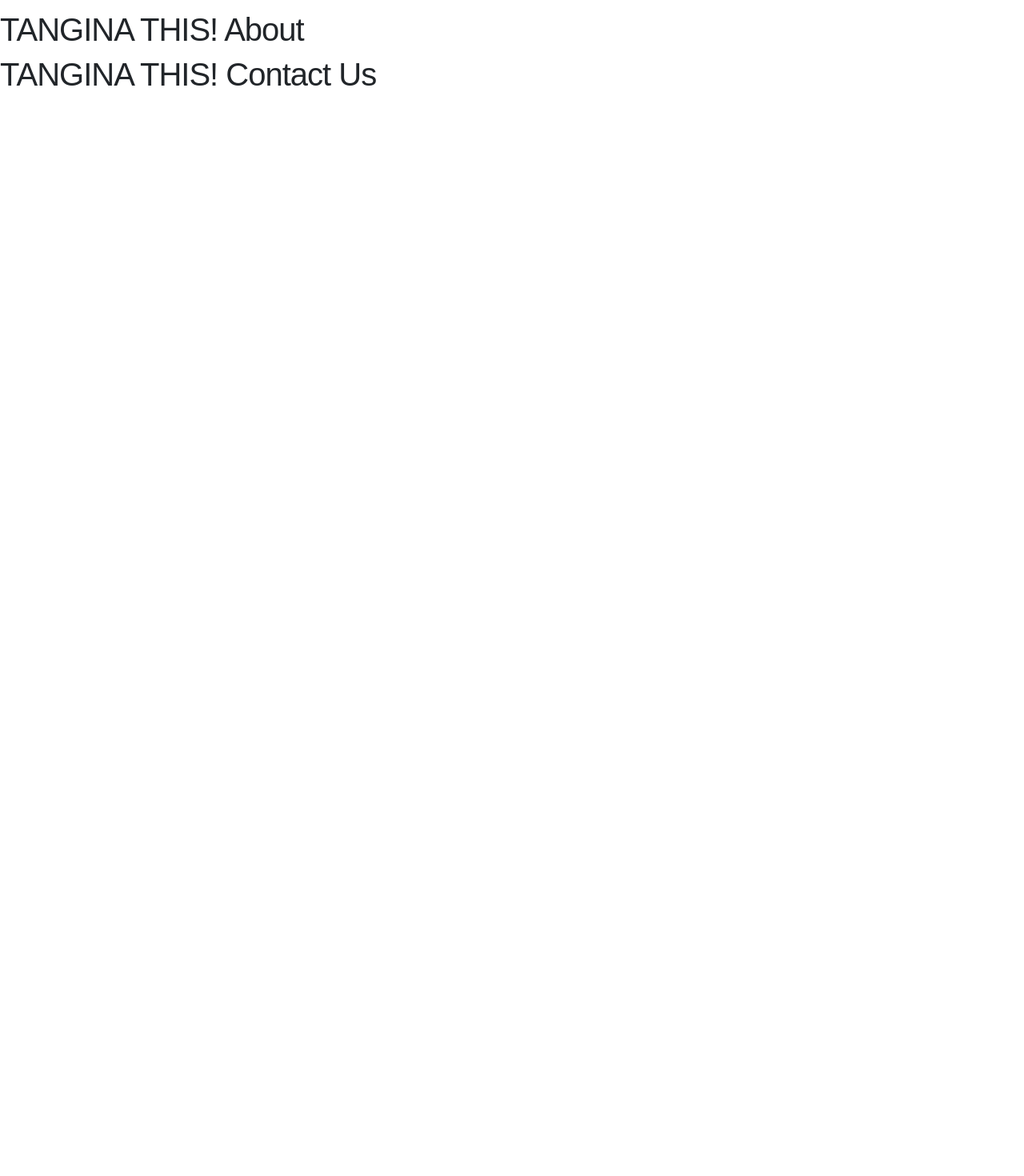
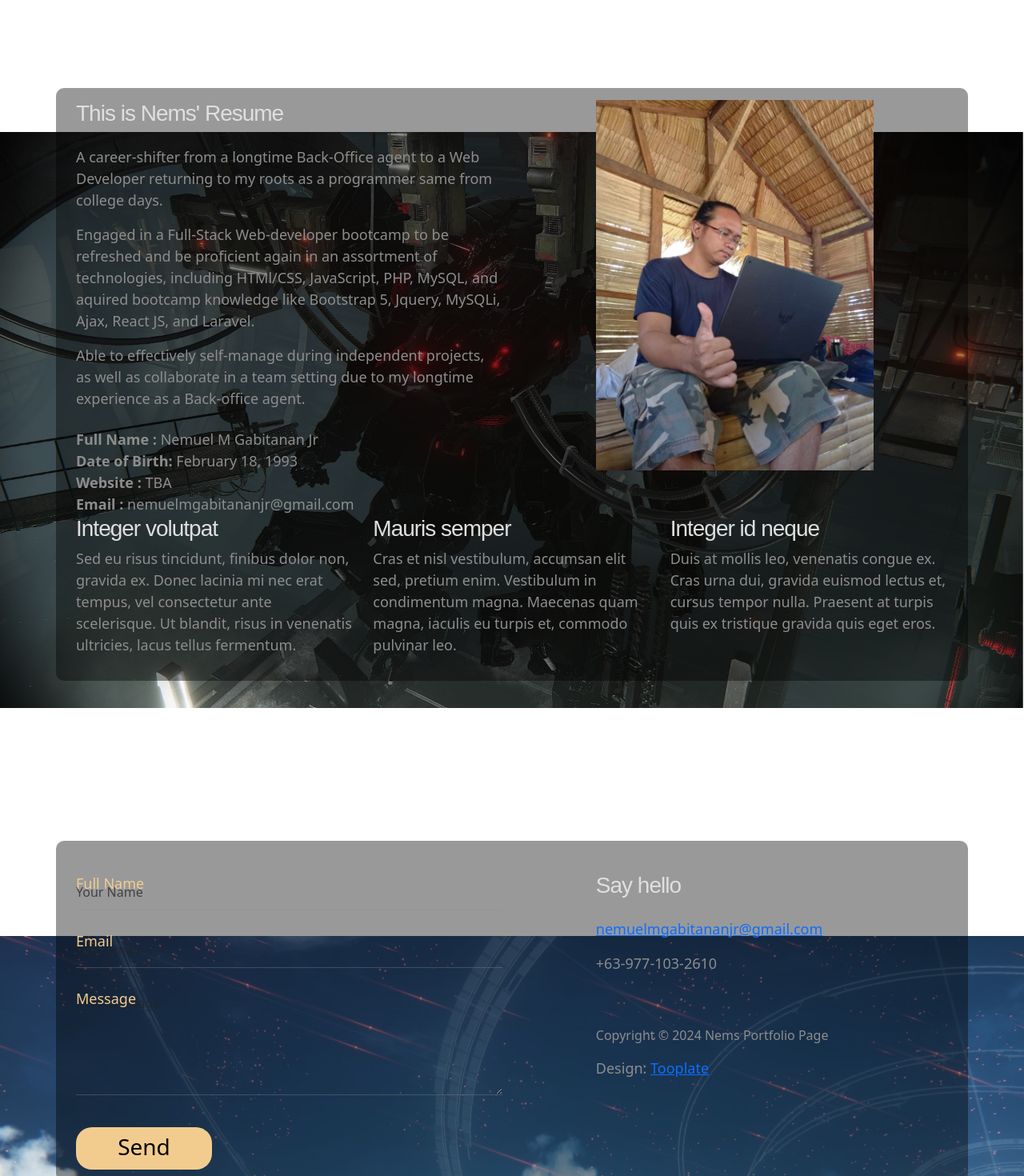
Before and after one commit to nmgbtnan/nmzgabitnan.github.io, a React (Create React App) app: page / in a window 1280 px wide. Shown: the part 900-2370 px from the top of the page at 80% size. Before the commit the page ends 1025 px from the top, so only its background shows below. Built offline with nearby package versions, Linux system fonts and the light colour scheme; grey boxes are pictures that could not be loaded.

Commit message:
Update as of 3-6-2024, About and Contact section added

```diff
--- a/package.json
+++ b/package.json
@@ -9,6 +9,7 @@
     "axios": "^1.6.7",
     "bootstrap": "^5.3.3",
     "react": "^18.2.0",
+    "react-bootstrap": "^2.10.1",
     "react-dom": "^18.2.0",
     "react-icon": "^1.0.0",
     "react-icons": "^5.0.1",
--- a/public/index.html
+++ b/public/index.html
@@ -24,7 +24,7 @@
       work correctly both with client-side routing and a non-root public URL.
       Learn how to configure a non-root public URL by running `npm run build`.
     -->
-    <title>React App</title>
+    <title>Portfolio - Nems Gabitanan</title>
   </head>
   <body>
     <noscript>You need to enable JavaScript to run this app.</noscript>
--- a/src/component/css/tooplate-kool-form-pack.css
+++ b/src/component/css/tooplate-kool-form-pack.css
@@ -209,7 +209,7 @@ strong {
   SITE HEADER
 -----------------------------------------*/
 .site-header {
-  position: sticky;
+  position:sticky;
   z-index: 22;
   top: 0;
   right: 0;
@@ -343,39 +343,6 @@ strong {
   top: 50%;
   left: 35px;
   transform: translate(-50%, 0);
-}
-
-.video-wrap {
-  z-index: -100;
-}
-
-.custom-video {
-  position: absolute;
-  top: 0;
-  left: 0;
-  object-fit: cover;
-  width: 100%;
-  height: 100%;
-}
-
-.bg-img1 {
-  position: absolute;
-  top: 1080px;
-  left: 0;
-  object-fit: cover;
-  width: 100%;
-  height: 100%;
-  z-index: -100;
-}
-
-.bg-img2 {
-  position: absolute;
-  top: 2070px;
-  left: 0;
-  object-fit: cover;
-  width: 100%;
-  height: 100%;
-  z-index: -99;
 }
 
 .about .container {
@@ -722,12 +689,57 @@ strong {
   .copyright-text {
     font-size: var(--base-font-size);
   }
+/*---------------------------------------
+VIDEO BACKGROUND SETUP
+-----------------------------------------*/
+  .video-wrap {
+    z-index: -100;
+  }
 
+  .custom-video {
+    position: absolute;
+    top: 0;
+    left: 0;
+    object-fit: cover;
+    width: 100%;
+    height: 100%;
+  }
+
+/*---------------------------------------
+BACKGROUND SETUP
+-----------------------------------------*/
+
+  .bg-img1 {
+    /* position: absolute;
+    top: 1080px;
+    left: 0;
+    object-fit: cover;
+    width: 100%;
+    height: 100%;
+    z-index: -100; */
+    position: absolute;
+    /* top: 1080px;
+    left: 0; */
+    object-fit: cover;
+    /* width: 100%;
+    height: 100%;
+    z-index: -100; */
+  }
+
+  .bg-img2 {
+    position: absolute;
+    top: 2070px;
+    left: 0;
+    object-fit: cover;
+    width: 100%;
+    height: 100%;
+    z-index: -99;
+  }
 
 /*---------------------------------------
   RESPONSIVE STYLES
 -----------------------------------------*/
-@media screen and (max-width: 991px) {
+@media screen and (max-width: 1025px) {
   h1 {
     font-size: 36px;
   }
@@ -758,6 +770,25 @@ strong {
   }
 }
 
+  .bg-img1 {
+  top: 1065px;
+  left: 0;
+  width: 100%;
+  height: 100%;
+  z-index: -100;
+}
+
+@media (min-width: 481px) and (max-width: 1024px) {
+  .bg-img1 {
+    top: 1080px;
+    left: 0;
+    width: 100%;
+    height: 100%;
+    z-index: -100;
+  }
+}
+
+
 @media screen and (max-width: 480px) {
   .site-header .social-icon {
     display: none !important;
--- a/src/component/pages/About.js
+++ b/src/component/pages/About.js
@@ -1,14 +1,50 @@
 import React from 'react';
 import '../css/tooplate-kool-form-pack.css';
 import 'bootstrap/dist/css/bootstrap.css';
+import Image from 'react-bootstrap/Image';
+import aboutPic from '../images/nems4.jpg';
+import aboutBG from '../images/ACVI1.jpg';
 
 function About() {
     return (
-        <header className="header">
-            <div>
-                <h1>TANGINA THIS! About</h1>
+        <section className="about section-padding" id="about">
+            <div className="container">
+                <div className="row">
+                    <div className="col-lg-6 col-md-6 col-12">
+                        <h3 className="mb-4">This is Nems' Resume</h3>
+                        <p>A career-shifter from a longtime Back-Office agent to a Web Developer returning to my roots as a programmer same from college days. </p>
+                        <p>Engaged in a Full-Stack Web-developer bootcamp to be refreshed and be proficient again in an assortment of technologies, including HTMl/CSS, JavaScript, PHP, MySQL, and aquired bootcamp knowledge like Bootstrap 5, Jquery, MySQLi, Ajax, React JS, and Laravel.</p>
+                        <p> Able to effectively self-manage during independent projects, as well as collaborate in a team setting due to my longtime experience as a Back-office agent.</p>
+                        <ul className="mt-4 mb-5 mb-lg-0 profile-list list-unstyled">
+                            <li><strong>Full Name :</strong> Nemuel M Gabitanan Jr </li>
+                            <li><strong>Date of Birth:</strong> February 18, 1993</li>
+                            <li><strong>Website :</strong> TBA</li>
+                            <li><strong>Email :</strong> nemuelmgabitananjr@gmail.com</li>
+                        </ul>
+                    </div>
+                    <div className="col-lg-4 mx-auto col-md-5 col-10">
+                        <Image src={aboutPic} alt="Ben's Resume HTML Template" fluid />
+                    </div>
+                </div>
+                <div className="row about-third">
+                    <div className="col-lg-4 col-md-4 col-12">
+                        <h3>Integer volutpat</h3>
+                        <p>Sed eu risus tincidunt, finibus dolor non, gravida ex. Donec lacinia mi nec erat tempus, vel consectetur ante scelerisque. Ut blandit, risus in venenatis ultricies, lacus tellus fermentum.</p>
+                    </div>
+                    <div className="col-lg-4 col-md-4 col-12">
+                        <h3>Mauris semper</h3>
+                        <p>Cras et nisl vestibulum, accumsan elit sed, pretium enim. Vestibulum in condimentum magna. Maecenas quam magna, iaculis eu turpis et, commodo pulvinar leo.</p>
+                    </div>
+                    <div className="col-lg-4 col-md-4 col-12">
+                        <h3>Integer id neque</h3>
+                        <p>Duis at mollis leo, venenatis congue ex. Cras urna dui, gravida euismod lectus et, cursus tempor nulla. Praesent at turpis quis ex tristique gravida quis eget eros.</p>
+                    </div>
+                </div>
             </div>
-        </header>
+            <div className="bg-img1">
+                <Image src={aboutBG} alt="this is an image" fluid />
+            </div>
+        </section>
     );
 }
 
--- a/src/component/pages/Contact.js
+++ b/src/component/pages/Contact.js
@@ -1,14 +1,57 @@
 import React from 'react';
+import { BrowserRouter as Router, Routes, Route, Link } from 'react-router-dom';
 import '../css/tooplate-kool-form-pack.css';
 import 'bootstrap/dist/css/bootstrap.css';
+import Image from 'react-bootstrap/Image';
+import Form from 'react-bootstrap/Form';
+import contactBG from '../images/ACVI4.jpg';
 
 function Contact() {
     return (
-        <header className="header">
-            <div>
-                <h1>TANGINA THIS! Contact Us</h1>
-            </div>
-        </header>
+        <Router>
+            <section className="contact section-padding" id="contact">
+                <div className="container">
+                    <div className="row">
+                        <div className="col-lg-6 col-md-6 col-12">
+                            <Form action="#" method="get" className="contact-form webform" role="form">
+                                <Form.Group className="d-flex flex-column-reverse">
+                                        <Form.Control type="text" className="form-control" name="cf-name" id="cf-name" placeholder="Your Name" />
+                                        <Form.Label htmlFor="cf-name" className="webform-label">Full Name</Form.Label>
+                                </Form.Group>
+                                <Form.Group className="d-flex flex-column-reverse">
+                                        <Form.Control type="email" className="form-control" name="cf-email" id="cf-email" placeholder="Your Email" />
+                                        <Form.Label htmlFor="cf-email" className="webform-label">Email</Form.Label>
+                                </Form.Group>
+
+                                <Form.Group className="d-flex flex-column-reverse">
+                                    <Form.Control as="textarea" className="form-control" rows={5} name="cf-message" id="cf-message" placeholder="Your Message" />
+                                    <Form.Label htmlFor="cf-message" className="webform-label">Message</Form.Label>
+                                </Form.Group>
+
+                                <button type="submit" className="form-control" id="submit-button" name="submit">Send</button>
+                            </Form>
+                        </div>
+
+                        <div className="mx-auto col-lg-4 col-md-6 col-12">
+                            <h3 className="my-4 pt-4 pt-lg-0">Say hello</h3>
+                            <p>
+                                <Link to="" href="#">nemuelmgabitananjr@gmail.com<i className="fas fa-arrow-right custom-icon"></i></Link>
+                            </p>
+                            <p className="mb-1">+63-977-103-2610</p>
+                            <p className="copyright-text mt-5 pt-3">Copyright &copy; 2024 Nems Portfolio Page</p>
+                            <p>Design: <Link to="https://www.tooplate.com" href="#" title="free HTML templates" target="_blank">Tooplate</Link></p>
+                        </div>
+
+                    </div>
+                </div>
+                <div className="bg-img2">
+                    <Image src={contactBG} alt="this is an image" fluid />
+                </div>
+            </section>
+            <Routes>
+                <Route />
+            </Routes>
+        </Router>
     );
 }
 
--- a/src/component/pages/Home.js
+++ b/src/component/pages/Home.js
@@ -2,6 +2,7 @@ import React from 'react';
 import { BrowserRouter as Router, Routes, Route, Link } from 'react-router-dom';
 import '../css/tooplate-kool-form-pack.css';
 import 'bootstrap/dist/css/bootstrap.css';
+import Image from 'react-bootstrap/Image';
 import introPic from '../images/nems3.jpg';
 import introVid from '../files/videos/video.mp4';
 
@@ -13,7 +14,7 @@ function Home() {
                     <div className="container">
                         <div className="row">
                             <div className="mx-auto col-lg-4 col-md-4 col-8">
-                                <img src={ introPic } className="intro-img img-fluid" alt="nems' Resume HTML Template" />
+                                <Image src={introPic} alt="nems' Resume HTML Template" fluid />
                             </div>
                             <div className="d-flex flex-column justify-content-center align-items-center col-lg-7 col-md-7 col-12">
                                 <div className="hero-text">
@@ -29,8 +30,7 @@ function Home() {
                     <div className="video-wrap">
                         <video autoplay="" loop="" muted="" className="custom-video" poster="">
                             <source src={introVid} type="video/mp4" />
-
-                                Your browser does not support the video tag.
+                            Your browser does not support the video tag.
                         </video>
                     </div>
                 </section>
```
Also changed, not shown: src/component/pages/Header.js (+9 -3 lines), 2 other files (tests, documents, lock files or other folders).
